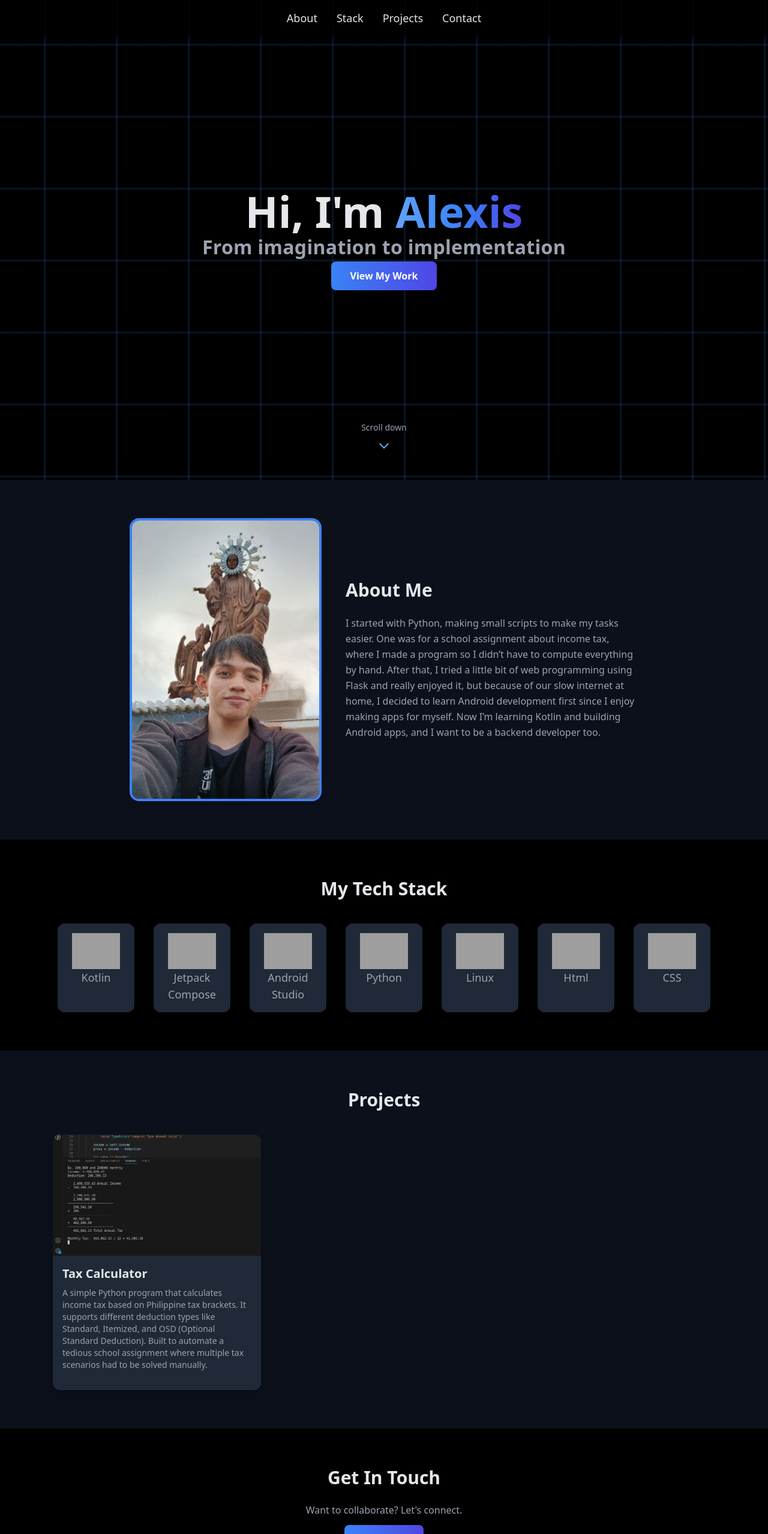
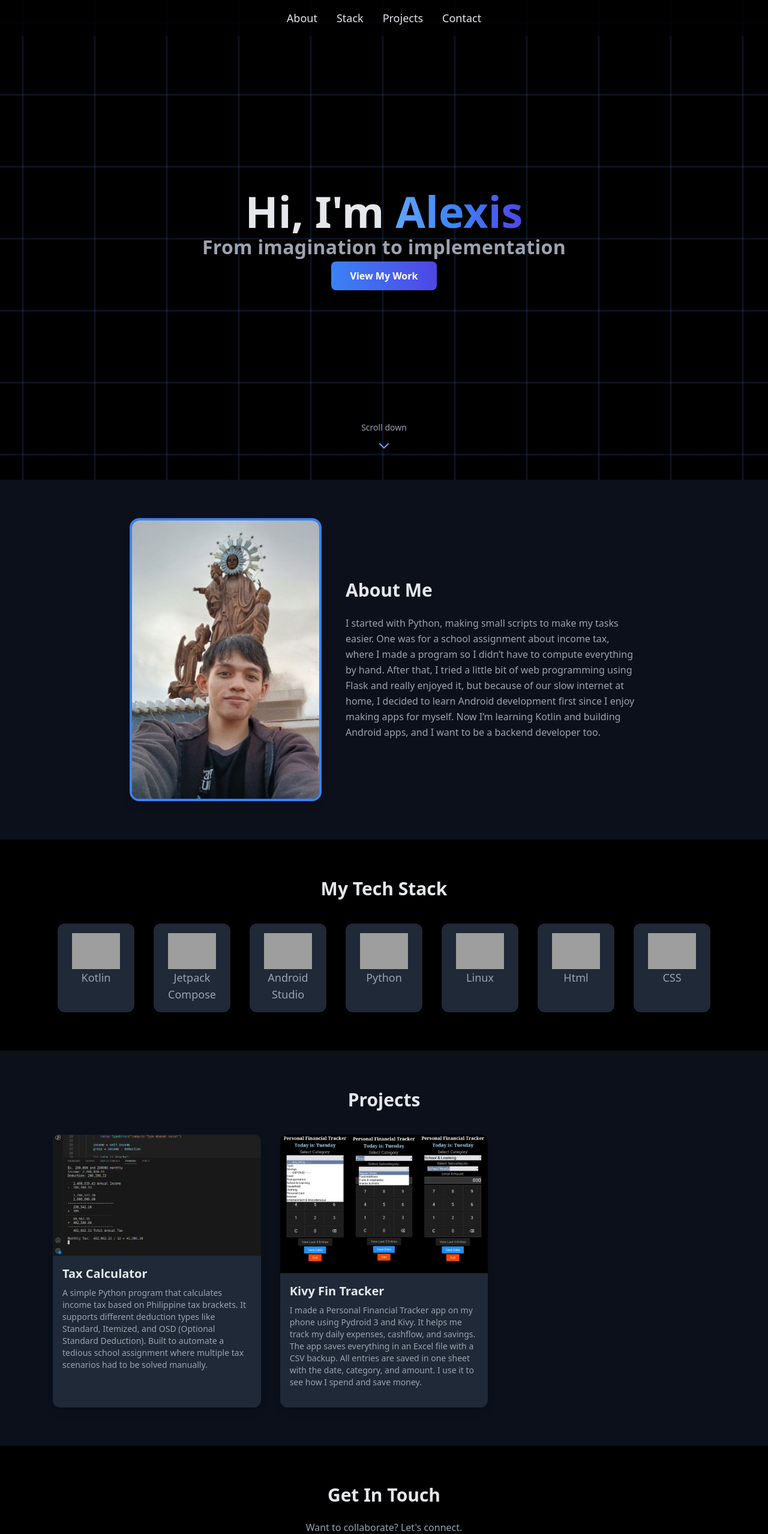
Before and after one commit to alexis0123/alexis0123.github.io, a plain HTML site: page index.html in a window 1280 px wide. Shown: the top 2558 px of the page at 60% size. Drawn offline with nearby package versions, Linux system fonts and the light colour scheme; grey boxes are pictures that could not be loaded.

Commit message:
Added content, make the bg animation slower

```diff
--- a/index.html
+++ b/index.html
@@ -59,7 +59,7 @@
     Hi, I'm <span class="bg-gradient-to-r from-blue-400 via-blue-500 to-indigo-600 text-transparent bg-clip-text">Alexis</span>
   </h2>
 
-  <p class="text-[0.65rem] md:text-xs text-gray-400 mb-2 font-extralight tracking-wide">
+  <p class=" md:text-xs text-gray-400 mb-2 tracking-wide">
     <span id="dynamic-text">Turning ideas into apps</span>
   </p>
 
@@ -177,6 +177,19 @@
           </div>
         </div>
 
+        <div class="bg-gray-800 rounded-xl overflow-hidden shadow-lg hover:shadow-blue-500/40 transition transform hover:-translate-y-1">
+          <img src="assets/financeTracker.png" alt="Project" class="w-full hover:scale-105 transition">
+          <div class="p-4">
+            <h4 class="text-xl font-semibold mb-2">Kivy Fin Tracker</h4>
+            <p class="text-gray-400 text-sm mb-4">
+              I made a Personal Financial Tracker app on my phone using Pydroid 3 and Kivy. It helps me track my
+              daily expenses, cashflow, and savings. The app saves everything in an Excel file with a CSV backup. All
+              entries are saved in one sheet with the date, category, and amount. I use it to see how I spend and save money.
+            </p>
+            <!-- <a href="#" class="text-accent hover:underline">View Details →</a> -->
+          </div>
+        </div>
+
       </div>
     </div>
   </section>
--- a/js/main.js
+++ b/js/main.js
@@ -2,21 +2,14 @@ const bgGrid = document.getElementById('bg-lines');
 let scrollOffset = 0;
 let passiveOffset = 0;
 
-function animateBackground() {
-  passiveOffset += 0.20;
-  const totalOffset = scrollOffset + passiveOffset;
-  bgGrid.style.backgroundPosition = `0 ${totalOffset}px`;
-  requestAnimationFrame(animateBackground);
-}
-
 window.addEventListener('scroll', () => {
-  scrollOffset = window.scrollY * 0.4;
+  scrollOffset = -window.scrollY * 0.4;
 });
 
 let passiveX = 0;
 function animateBackground() {
-  passiveOffset += 0.20;
-  passiveX += 0.20; // horizontal drift
+  passiveOffset += 0.10;
+  passiveX += 0.10;
   bgGrid.style.backgroundPosition = `${passiveX}px ${scrollOffset + passiveOffset}px`;
   requestAnimationFrame(animateBackground);
 }
```
Also changed, not shown: assets/financeTracker.png (added).
